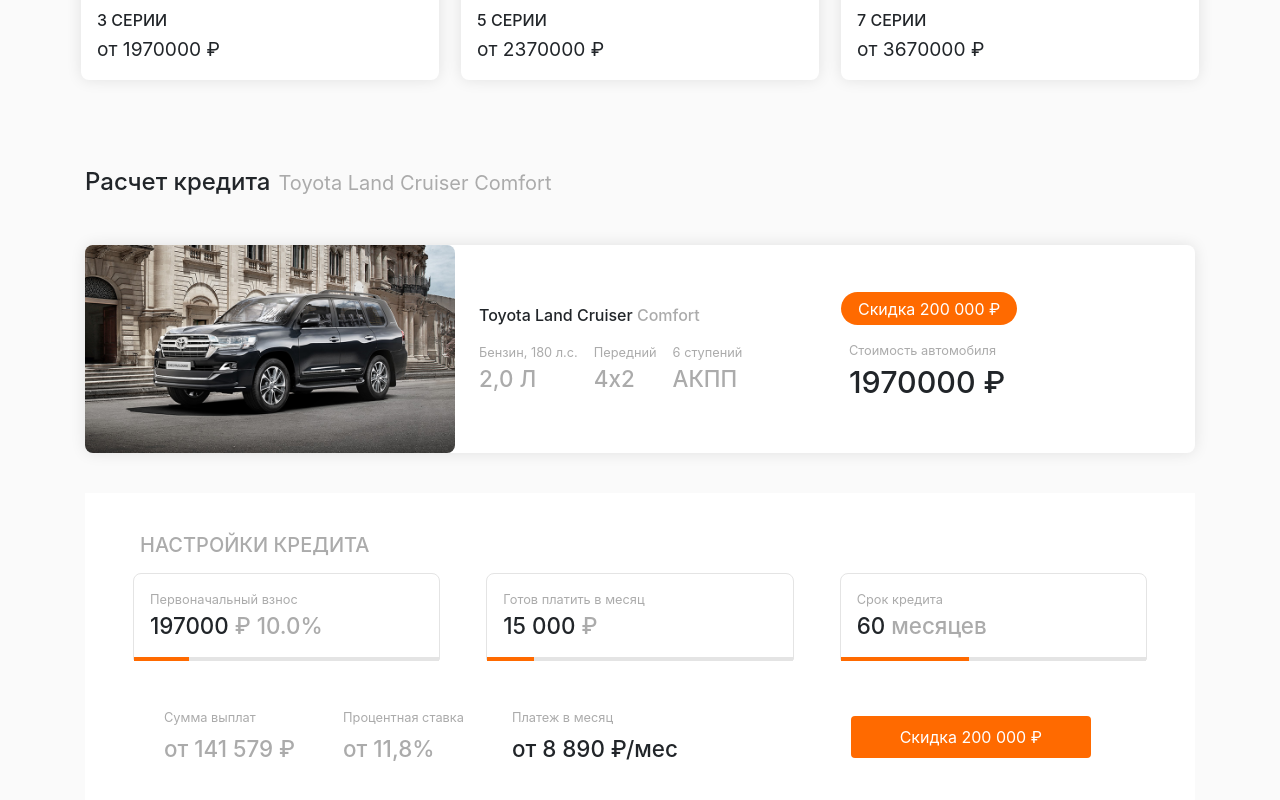
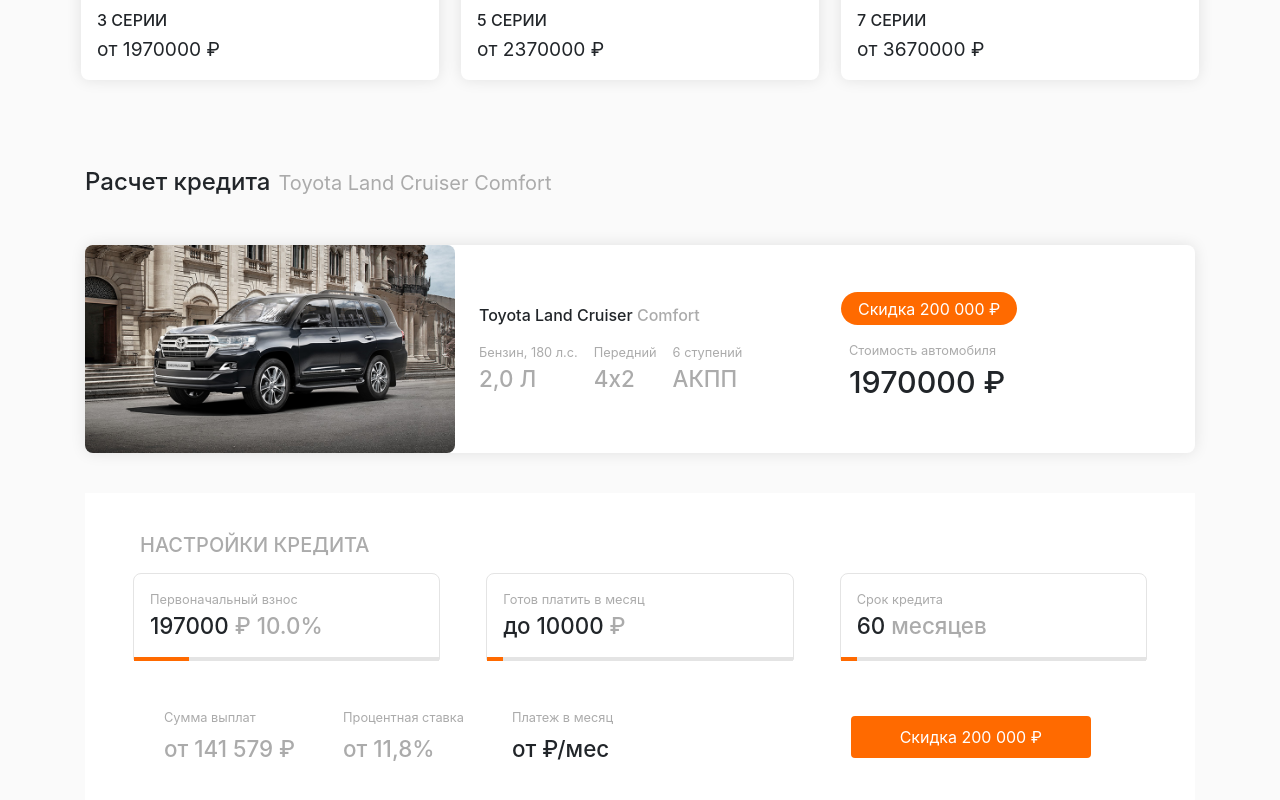
Before and after one commit to ivanteterichev/credit-calculator, an Angular app: page / in a window 1280 px wide. Shown: the part 743-1543 px from the top of the page. Built offline with nearby package versions, Linux system fonts and the light colour scheme.

Commit message:
Добавление логики расчета ежемесячного платежа

```diff
--- a/src/app/app.component.html
+++ b/src/app/app.component.html
@@ -16,7 +16,7 @@
 
  <div class="card-wrapper row justify-content-center">
   <div class="col-12 col-sm-6 col-lg-4">
-   <div class="card d-flex flex-column" (click)="outputPrice(carPrices[0])">
+   <div class="card d-flex flex-column" (click)="outputPrice(carPrices[0]); calcCredit(carPrice, myForm.value.deposit, myForm.value.period)">
     <div class="card__image">
      <img src="/assets/images/bmw-1.png" alt="">
     </div>
@@ -32,7 +32,7 @@
    </div>
   </div>
   <div class="col-12 col-sm-6 col-lg-4">
-   <div class="card d-flex flex-column" (click)="outputPrice(carPrices[1])">
+   <div class="card d-flex flex-column" (click)="outputPrice(carPrices[1]); calcCredit(carPrice, myForm.value.deposit, myForm.value.period)">
     <div class="card__image">
      <img src="/assets/images/bmw-2.png" alt="">
     </div>
@@ -48,7 +48,7 @@
    </div>
   </div>
   <div class="col-12 col-sm-6 col-lg-4">
-   <div class="card d-flex flex-column" (click)="outputPrice(carPrices[2])">
+   <div class="card d-flex flex-column" (click)="outputPrice(carPrices[2]); calcCredit(carPrice, myForm.value.deposit, myForm.value.period)">
     <div class="card__image">
      <img src="/assets/images/bmw-3.png" alt="">
     </div>
@@ -64,7 +64,7 @@
    </div>
   </div>
   <div class="col-12 col-sm-6 col-lg-4">
-   <div class="card d-flex flex-column" (click)="outputPrice(carPrices[3])">
+   <div class="card d-flex flex-column" (click)="outputPrice(carPrices[3]); calcCredit(carPrice, myForm.value.deposit, myForm.value.period)">
     <div class="card__image">
      <img src="/assets/images/bmw-1.png" alt="">
     </div>
@@ -80,7 +80,7 @@
    </div>
   </div>
   <div class="col-12 col-sm-6 col-lg-4">
-   <div class="card d-flex flex-column" (click)="outputPrice(carPrices[4])">
+   <div class="card d-flex flex-column" (click)="outputPrice(carPrices[4]); calcCredit(carPrice, myForm.value.deposit, myForm.value.period)">
     <div class="card__image">
      <img src="/assets/images/bmw-2.png" alt="">
     </div>
@@ -96,7 +96,7 @@
    </div>
   </div>
   <div class="col-12 col-sm-6 col-lg-4">
-   <div class="card d-flex flex-column" (click)="outputPrice(carPrices[5])">
+   <div class="card d-flex flex-column" (click)="outputPrice(carPrices[5]); calcCredit(carPrice, myForm.value.deposit, myForm.value.period)">
     <div class="card__image">
      <img src="/assets/images/bmw-3.png" alt="">
     </div>
@@ -192,7 +192,7 @@
         <span class="dark">{{myForm.value.deposit}}</span> ₽ <span class="grey">{{((myForm.value.deposit / carPrice) * 100).toFixed(1)}}%</span>
        </div>
        <div class="item-range">
-        <input type="range" name="deposit" [(ngModel)]="minDeposit" min="{{minDeposit}" max="{{carPrice * .75}}" value="{{carPrice}}" step="{{carPrice * .05}}">
+        <input type="range" name="deposit" [ngModel]="minDeposit" min="{{minDeposit}" max="{{carPrice * .75}}" value="{{carPrice}}" step="{{carPrice * .05}}" (change)="calcCredit(carPrice, myForm.value.deposit, myForm.value.period)">
        </div>
       </div>
      </div>
@@ -202,10 +202,10 @@
         Готов платить в месяц
        </div>
        <div class="item-value">
-        <span class="dark">15 000</span> ₽
+        <span class="dark">до {{myForm.value.payment}}</span> ₽
        </div>
        <div class="item-range">
-        <input type="range" name="deposit2" min="5000" max="100000" value="15000" step="1000">
+        <input type="range" name="payment" [ngModel]="minPayment" min="{{minPayment}}" max="{{maxPayment}}" value="{{minPayment}}" step="1000">
        </div>
       </div>
      </div>
@@ -215,10 +215,10 @@
         Срок кредита
        </div>
        <div class="item-value">
-        <span class="dark">60</span> месяцев
+        <span class="dark">{{myForm.value.period}}</span> месяцев
        </div>
        <div class="item-range">
-        <input type="range" name="deposit3" min="1" max="60" value="24" step="1">
+        <input type="range" name="period" [ngModel]="period" min="60" max="240" value="24" step="12" (change)="calcCredit(carPrice, myForm.value.deposit, myForm.value.period)">
        </div>
       </div>
      </div>
@@ -248,7 +248,7 @@
        Платеж в месяц
       </div>
       <div class="item-value">
-       <span class="dark">от 8 890 ₽/мес</span>
+       <span class="dark">от {{paymentPerMounth}} ₽/мес</span>
       </div>
      </div>
     </div>
--- a/src/app/app.component.ts
+++ b/src/app/app.component.ts
@@ -9,10 +9,17 @@
   title = 'CreditCalculator';
   carPrice = 1970000;
   minDeposit = 197000;
+  minPayment = 10000;
+  maxPayment = 50000;
+  period = 60;
   carPrices = [1970000, 2370000, 3670000, 1970000, 2370000, 3670000];
+  paymentPerMounth = null;
   outputPrice(price) {
     console.log(price);
     this.carPrice = price;
     this.minDeposit = price * .1;
+  };
+  calcCredit(carPrice, deposit, period) {
+    this.paymentPerMounth = (((((carPrice - deposit) / (period / 12)) * 1.118)) / 12).toFixed(0);
   }
 }
```
